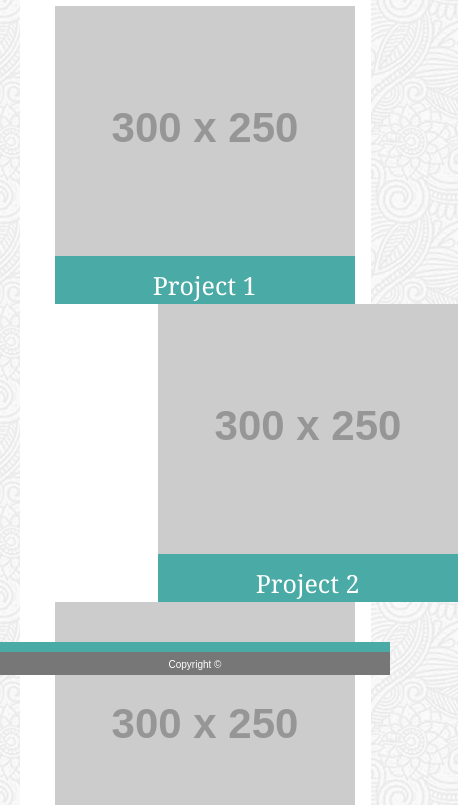
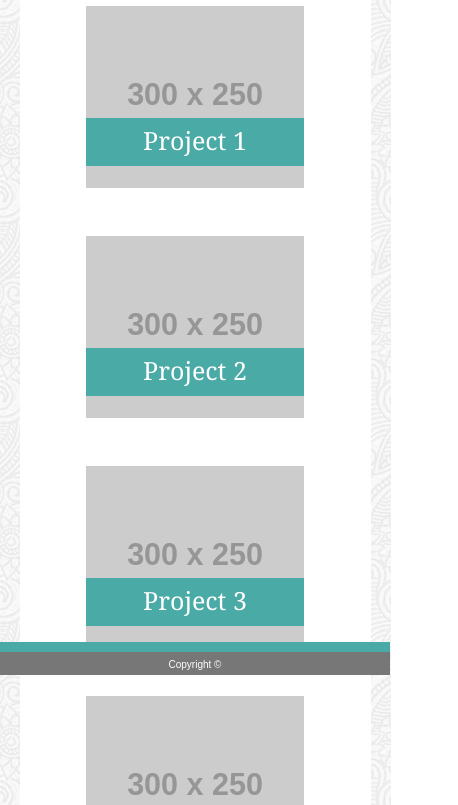
Before and after one commit to TajaMaughan/Responsive-Portfolio, a plain HTML site: page portfolio.html in a window 390 px wide. Shown: the part 169-974 px from the top of the page, 458 px wide, since content can reach past the window. Drawn offline with Linux system fonts and the light colour scheme; placeholder pictures from the web are drawn by us.

Commit message:
portfolio fix

```diff
--- a/assets/css/style.css
+++ b/assets/css/style.css
@@ -333,6 +333,8 @@ textarea {
 		margin-top: 5%;
 		width: 80%;
 		height: auto;
+		display: ;
+		justify-content: center;
 	}
 
 	.formbox {
@@ -349,20 +351,20 @@ textarea {
 	}
 
 	.portimg {
+		display:block;
+		left: 0;
+		margin: 0 auto;
 		position: relative;
-		display: flex;
-		flex-direction: column-reverse;
-		width: 100%;
-		justify-content: center;
-		width: 300px;
+		width: 70%;
 	}
 
 	.porttag {
+		display: block;
+		left: 0;
+		margin: 0 auto;
+		bottom: 70px;
 		position: relative;
-		display: flex;
-		flex-direction: column-reverse;
-		width: 100%;
-		justify-content: center;
-		width: 300px;
+		width: 70%;
+
 	}
 }
```
